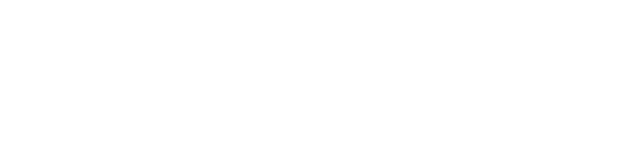
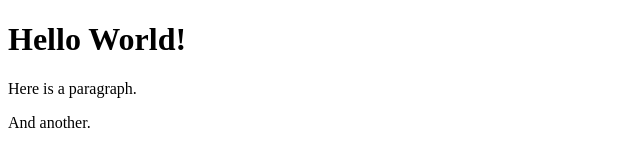
Before and after one commit to SamPierce00/SamPierce00.github.io, a plain HTML site: page index.html in a window 1280 px wide. Shown: the whole page, without its empty margins (0-640 px from the left). Drawn offline with Linux system fonts and the light colour scheme.

Commit message:
paragraphs n stuff

```diff
--- a/index.html
+++ b/index.html
@@ -1,10 +1,21 @@
 <!DOCTYPE html>
 <html lang="en">
 <head>
-    <title>Sam Pierce's first webpage :&#41</title>
+    <title>Sam Pierce's first webpage!</title>
 </head>
 
 <body>
+    <h1>
+        Hello World!
+    </h1>
+
+    <p>
+        Here is a paragraph.
+    </p>
+
+    <p>
+        And another.
+    </p>
 
 </body>
 </html>
```
